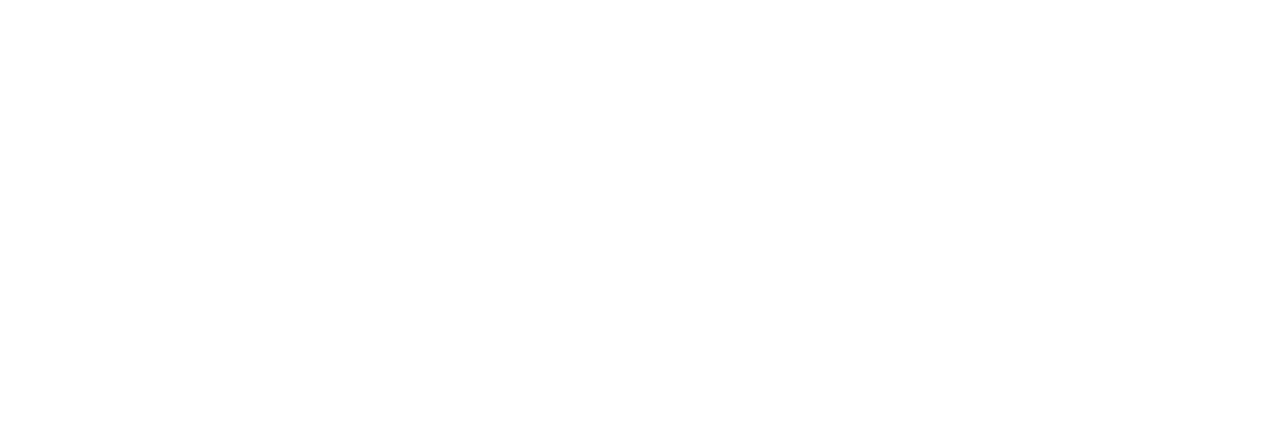
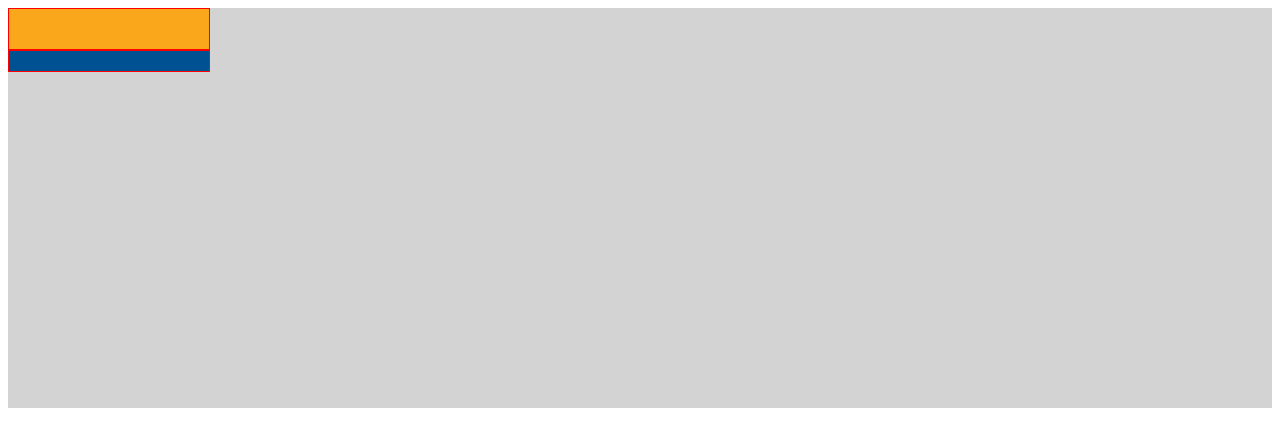
Before and after one commit to TerryTurner03/Terry, a plain HTML site: page CssAssignment723/code-along/7_23/index.html in a window 1280 px wide. Drawn offline with Linux system fonts and the light colour scheme.

Commit message:
changed index.html and styles.css

```diff
--- a/CssAssignment723/code-along/7_23/index.html
+++ b/CssAssignment723/code-along/7_23/index.html
@@ -1,7 +1,19 @@
 <!DOCTYPE html>
     <html>
         <head>
+            <link rel="stylesheet" href="styles.css"/>
             <title>July 23rd, 2020</title>
         </head>
-        <body></body>
+        <body>
+          <div class="wrapper">
+            <div id="orange" class="box">
+
+                 </div>
+
+                 <div id="blue" class="box">
+             </div>
+          </div>
+
+
+        </body>
     </html>
--- a/CssAssignment723/code-along/7_23/styles.css
+++ b/CssAssignment723/code-along/7_23/styles.css
@@ -0,0 +1,19 @@
+.wrapper{
+    background-color: lightgrey;
+    height: 50vh;
+}
+
+.box{
+    border: 1px solid red;
+    height: 20px;
+    width: 200px;
+}
+
+#orange{
+    background-color: #faa71b;
+    padding-top: 20px;
+}
+
+#blue{
+        background-color: #005191
+}
```
